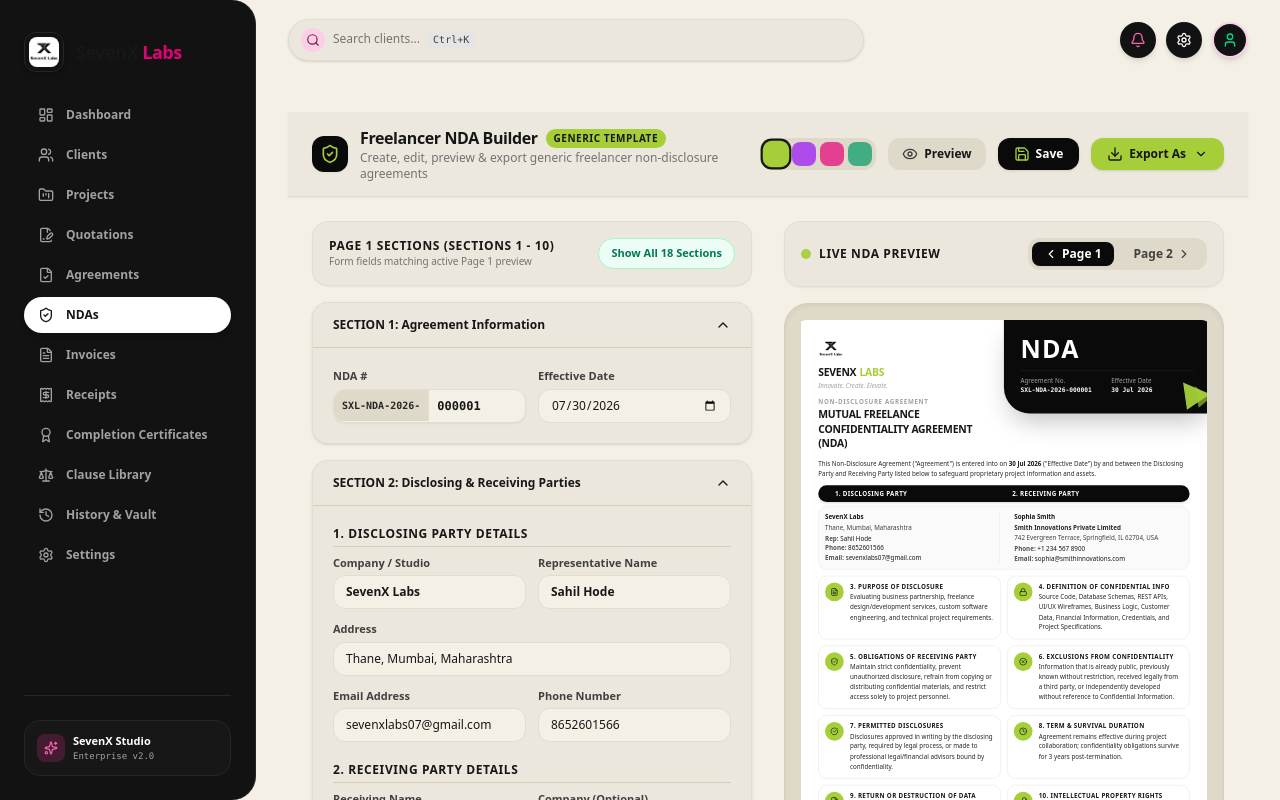
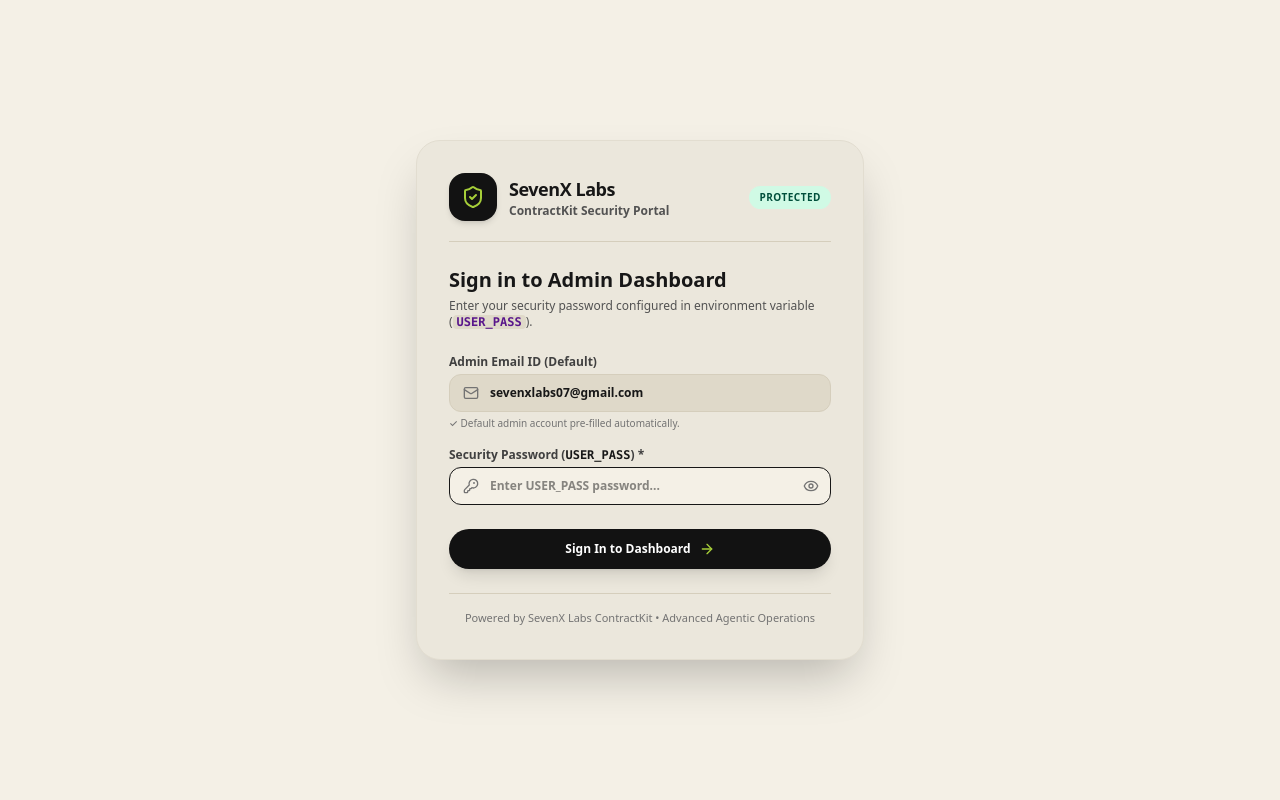
Before and after one commit to SevenX-Labs/Contractkit, a Next.js app: page /nda in a window 1280 px wide. Shown: the top 800 px of the page. Built offline with nearby package versions, Linux system fonts and the light colour scheme.

Commit message:
feat: implement secure admin authentication guard with password-protected portal access

```diff
--- a/src/app/actions.ts
+++ b/src/app/actions.ts
@@ -3,6 +3,19 @@
 import prisma from "../lib/prisma";
 import { InvoiceData, QuotationData, AgreementData, NDAData, FreelancerProfile, SavedDocument } from "../types";
 import { revalidatePath } from "next/cache";
+
+// ==================== AUTHENTICATION ====================
+export async function loginDB(password: string) {
+  try {
+    const envPass = process.env.USER_PASS || "sevenxlabs@2026";
+    if (password.trim() === envPass.trim()) {
+      return { success: true };
+    }
+    return { success: false, error: "Incorrect password. Access denied." };
+  } catch (err) {
+    return { success: false, error: String(err) };
+  }
+}
 
 // ==================== PROFILE / SETTINGS ====================
 export async function getProfileDB(): Promise<FreelancerProfile> {
--- a/src/app/layout.tsx
+++ b/src/app/layout.tsx
@@ -2,6 +2,7 @@
 import "./globals.css";
 import { ThemeProvider } from "../components/providers/ThemeProvider";
 import { AppShell } from "../components/layout/AppShell";
+import AuthGuard from "../components/auth/AuthGuard";
 
 export const metadata: Metadata = {
   title: "SevenX Labs — Freelance Tech Studio Toolkit",
@@ -29,7 +30,9 @@
       </head>
       <body className="bg-neutral-950 text-neutral-100 selection:bg-purple-500/30 selection:text-purple-200">
         <ThemeProvider>
-          <AppShell>{children}</AppShell>
+          <AuthGuard>
+            <AppShell>{children}</AppShell>
+          </AuthGuard>
         </ThemeProvider>
       </body>
     </html>
--- /dev/null
+++ b/src/components/auth/AuthGuard.tsx
@@ -0,0 +1,190 @@
+"use client";
+
+import React, { useState, useEffect } from "react";
+import { loginDB } from "../../app/actions";
+import { Lock, KeyRound, Mail, ShieldCheck, Sparkles, ArrowRight, Eye, EyeOff, LogOut } from "lucide-react";
+import { toast } from "sonner";
+
+export default function AuthGuard({ children }: { children: React.ReactNode }) {
+  const [isAuthenticated, setIsAuthenticated] = useState(false);
+  const [isChecking, setIsChecking] = useState(true);
+
+  // Default pre-filled Email ID (User will not type email)
+  const defaultEmail = "sevenxlabs07@gmail.com";
+  const [password, setPassword] = useState("");
+  const [showPassword, setShowPassword] = useState(false);
+  const [isLoading, setIsLoading] = useState(false);
+  const [errorMsg, setErrorMsg] = useState<string | null>(null);
+
+  useEffect(() => {
+    // Check local storage for persistent authentication
+    const authSaved = localStorage.getItem("contractkit_auth_v1");
+    if (authSaved === "true") {
+      setIsAuthenticated(true);
+    }
+    setIsChecking(false);
+
+    // Listen for logout events
+    const handleLogoutEvent = () => {
+      localStorage.removeItem("contractkit_auth_v1");
+      setIsAuthenticated(false);
+      setPassword("");
+      toast.info("Logged out of ContractKit portal.");
+    };
+
+    window.addEventListener("contractkit_logout", handleLogoutEvent);
+    return () => {
+      window.removeEventListener("contractkit_logout", handleLogoutEvent);
+    };
+  }, []);
+
+  const handleLoginSubmit = async (e: React.FormEvent) => {
+    e.preventDefault();
+    if (!password) {
+      setErrorMsg("Please enter your admin password.");
+      return;
+    }
+
+    setIsLoading(true);
+    setErrorMsg(null);
+
+    const res = await loginDB(password);
+    setIsLoading(false);
+
+    if (res.success) {
+      localStorage.setItem("contractkit_auth_v1", "true");
+      setIsAuthenticated(true);
+      toast.success("Welcome back to SevenX Labs ContractKit!");
+    } else {
+      setErrorMsg(res.error || "Incorrect password. Access denied.");
+      toast.error(res.error || "Incorrect password. Access denied.");
+    }
+  };
+
+  if (isChecking) {
+    return (
+      <div className="min-h-screen bg-[#F4F0E6] flex items-center justify-center">
+        <div className="flex flex-col items-center gap-3">
+          <div className="w-10 h-10 border-4 border-[#121212] border-t-transparent rounded-full animate-spin" />
+          <span className="text-xs font-bold text-neutral-600">Verifying security session...</span>
+        </div>
+      </div>
+    );
+  }
+
+  // If not authenticated, render Login Screen
+  if (!isAuthenticated) {
+    return (
+      <div className="min-h-screen bg-[#F4F0E6] flex items-center justify-center p-4 selection:bg-[#121212] selection:text-white">
+        <div className="bg-[#EBE7DC] border border-[#E2DDD0] rounded-3xl p-8 max-w-md w-full shadow-2xl flex flex-col gap-6 relative overflow-hidden animate-in fade-in zoom-in-95">
+          {/* Top Decorative Banner */}
+          <div className="flex items-center justify-between border-b border-[#D5CEBC] pb-5">
+            <div className="flex items-center gap-3">
+              <div className="p-3 rounded-2xl bg-[#121212] text-white shadow-md">
+                <ShieldCheck className="w-6 h-6 text-[#a6ce39]" />
+              </div>
+              <div>
+                <h1 className="text-lg font-extrabold text-neutral-900 tracking-tight">SevenX Labs</h1>
+                <p className="text-xs text-neutral-600 font-bold">ContractKit Security Portal</p>
+              </div>
+            </div>
+            <span className="px-2.5 py-1 rounded-full bg-emerald-100 text-emerald-900 text-[10px] font-extrabold uppercase tracking-wider">
+              Protected
+            </span>
+          </div>
+
+          {/* Heading */}
+          <div>
+            <h2 className="text-xl font-extrabold text-neutral-900">Sign in to Admin Dashboard</h2>
+            <p className="text-xs text-neutral-600 font-medium mt-1">
+              Enter your security password configured in environment variable (<code className="font-mono text-purple-900 font-bold bg-[#DFD9C9] px-1 rounded">USER_PASS</code>).
+            </p>
+          </div>
+
+          {/* Error Message Alert */}
+          {errorMsg && (
+            <div className="p-3 rounded-2xl bg-pink-100 border border-pink-200 text-pink-900 text-xs font-bold flex items-center gap-2">
+              <Lock className="w-4 h-4 text-pink-700 shrink-0" />
+              <span>{errorMsg}</span>
+            </div>
+          )}
+
+          {/* Form */}
+          <form onSubmit={handleLoginSubmit} className="flex flex-col gap-4">
+            {/* Field 1: Default Admin Email ID (Pre-filled & Readonly) */}
+            <div>
+              <label className="text-xs font-bold text-neutral-700 block mb-1">
+                Admin Email ID (Default)
+              </label>
+              <div className="relative">
+                <Mail className="w-4 h-4 text-neutral-500 absolute left-3.5 top-1/2 -translate-y-1/2" />
+                <input
+                  type="email"
+                  value={defaultEmail}
+                  readOnly
+                  className="w-full bg-[#DFD9C9] border border-[#D5CEBC] rounded-xl pl-10 pr-4 py-2.5 text-xs text-neutral-900 font-bold cursor-not-allowed select-none"
+                  title="Default email ID. No typing required."
+                />
+              </div>
+              <span className="text-[10px] text-neutral-500 font-medium mt-1 block">
+                ✓ Default admin account pre-filled automatically.
+              </span>
+            </div>
+
+            {/* Field 2: Security Password */}
+            <div>
+              <label className="text-xs font-bold text-neutral-700 block mb-1">
+                Security Password (<code className="font-mono text-neutral-900">USER_PASS</code>) *
+              </label>
+              <div className="relative">
+                <KeyRound className="w-4 h-4 text-neutral-500 absolute left-3.5 top-1/2 -translate-y-1/2" />
+                <input
+                  type={showPassword ? "text" : "password"}
+                  required
+                  autoFocus
+                  placeholder="Enter USER_PASS password..."
+                  value={password}
+                  onChange={(e) => setPassword(e.target.value)}
+                  className="w-full bg-[#F4F0E6] border border-[#E2DDD0] rounded-xl pl-10 pr-10 py-2.5 text-xs text-neutral-900 font-bold focus:outline-none focus:border-neutral-900"
+                />
+                <button
+                  type="button"
+                  onClick={() => setShowPassword(!showPassword)}
+                  className="absolute right-3 top-1/2 -translate-y-1/2 text-neutral-500 hover:text-neutral-900 cursor-pointer"
+                >
+                  {showPassword ? <EyeOff className="w-4 h-4" /> : <Eye className="w-4 h-4" />}
+                </button>
+              </div>
+            </div>
+
+            {/* Submit Button */}
+            <button
+              type="submit"
+              disabled={isLoading}
+              className="mt-2 flex items-center justify-center gap-2 px-5 py-3 rounded-full bg-[#121212] hover:bg-neutral-800 text-white text-xs font-extrabold transition shadow-lg cursor-pointer disabled:opacity-50"
+            >
+              {isLoading ? (
+                <div className="w-4 h-4 border-2 border-white border-t-transparent rounded-full animate-spin" />
+              ) : (
+                <>
+                  <span>Sign In to Dashboard</span>
+                  <ArrowRight className="w-4 h-4 text-[#a6ce39]" />
+                </>
+              )}
+            </button>
+          </form>
+
+          {/* Footer Info */}
+          <div className="border-t border-[#D5CEBC] pt-4 text-center">
+            <p className="text-[11px] text-neutral-500 font-medium">
+              Powered by SevenX Labs ContractKit • Advanced Agentic Operations
+            </p>
+          </div>
+        </div>
+      </div>
+    );
+  }
+
+  // If authenticated, render children (App Layout)
+  return <>{children}</>;
+}
--- a/src/components/layout/Sidebar.tsx
+++ b/src/components/layout/Sidebar.tsx
@@ -18,6 +18,7 @@
   Settings,
   Sparkles,
   X,
+  LogOut,
 } from "lucide-react";
 import { SevenXLogo } from "../logo/SevenXLogo";
 
@@ -43,6 +44,10 @@
     { name: "History & Vault", href: "/history", icon: History },
     { name: "Settings", href: "/settings", icon: Settings },
   ];
+
+  const handleLogout = () => {
+    window.dispatchEvent(new Event("contractkit_logout"));
+  };
 
   const navContent = (
     <div className="flex flex-col justify-between min-h-full p-6 select-none">
@@ -86,18 +91,26 @@
         </nav>
       </div>
 
-      {/* SevenX Studio Footer Card */}
+      {/* SevenX Studio Footer Card with Logout */}
       <div className="pt-6 mt-6 border-t border-neutral-800">
         <div className="bg-neutral-900 border border-neutral-800 p-3 rounded-2xl flex items-center justify-between">
           <div className="flex items-center gap-2">
             <div className="w-7 h-7 rounded-lg bg-pink-500/20 text-pink-400 flex items-center justify-center font-bold text-xs">
               <Sparkles className="w-3.5 h-3.5" />
             </div>
-            <div>
-              <p className="text-[11px] font-bold text-white">SevenX Studio</p>
-              <p className="text-[9px] text-neutral-400 font-mono">Enterprise v2.0</p>
+            <div className="min-w-0">
+              <p className="text-[11px] font-bold text-white truncate">SevenX Studio</p>
+              <p className="text-[9px] text-neutral-400 font-mono truncate">sevenxlabs07@gmail.com</p>
             </div>
           </div>
+
+          <button
+            onClick={handleLogout}
+            className="p-1.5 rounded-lg bg-neutral-800 text-neutral-400 hover:text-white hover:bg-pink-900/50 transition cursor-pointer shrink-0 ml-1"
+            title="Logout of ContractKit"
+          >
+            <LogOut className="w-4 h-4 text-pink-400" />
+          </button>
         </div>
       </div>
     </div>
```
